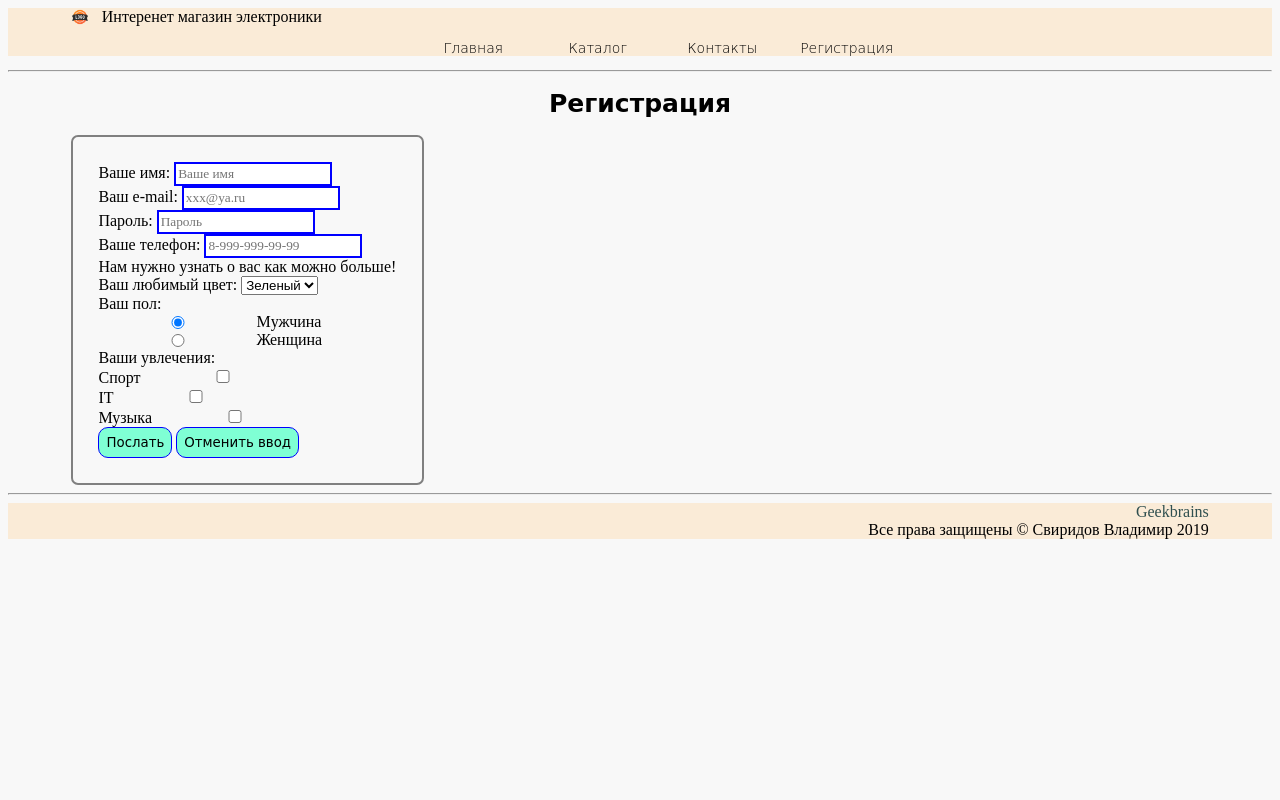
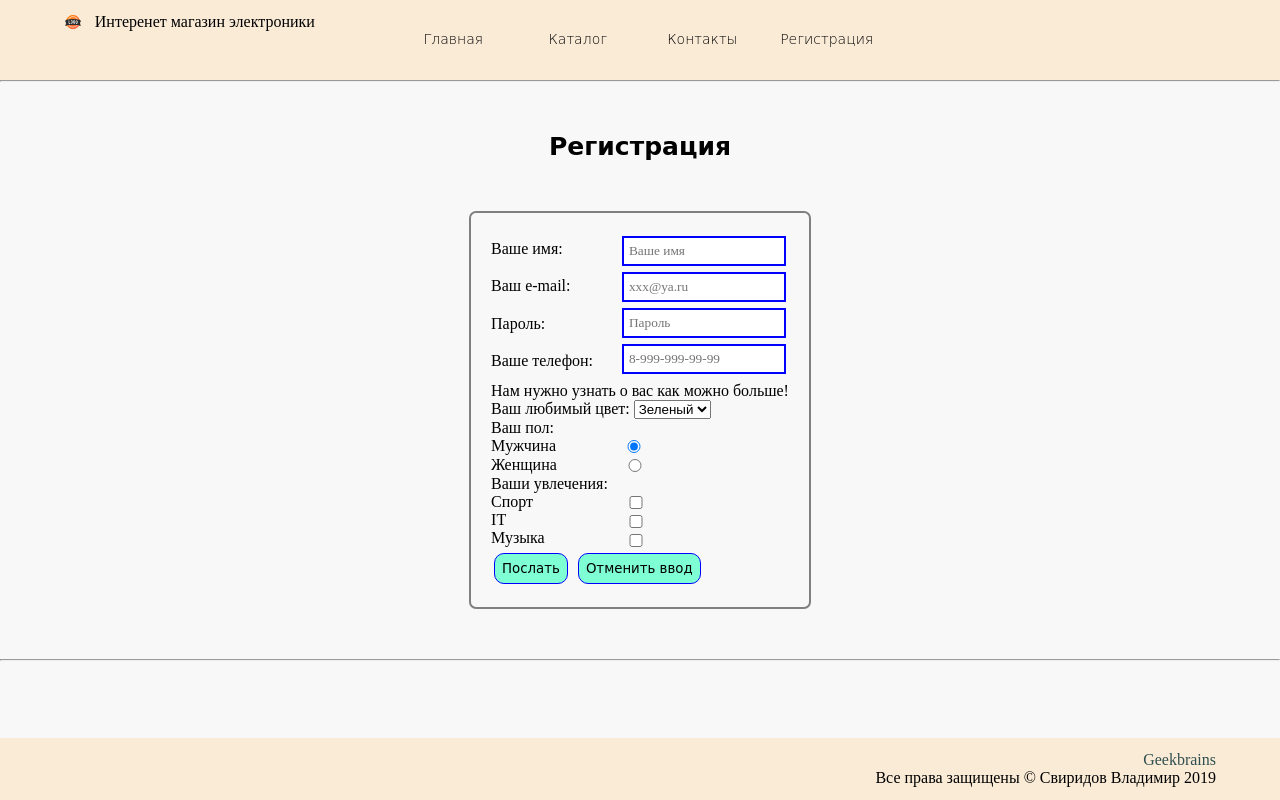
Before and after one commit to VladimirSviridov/Phnoes-web-shop, a plain HTML site: page registration.html in a window 1280 px wide. Drawn offline with Linux system fonts and the light colour scheme.

Commit message:
Correct styles, change markup

```diff
--- a/registration.html
+++ b/registration.html
@@ -3,11 +3,14 @@
 
 <head>
     <meta charset="UTF-8">
+    <meta name="viewport" content="width=device-width, initial-scale=1.0">
     <title>Регистрация</title>
     <link rel="stylesheet" href="style.css">
 </head>
+<body>
+
 <header>
-    <img src="img/logo1.png" alt="logo" class="logo"> <span>Интеренет магазин электроники</span>
+    <img src="img/logo1.png" alt="logo" class="logo"> <span class="logo__span">Интеренет магазин электроники</span>
     <ul class="menu">
         <li><a href="index.html">Главная</a></li>
         <li><a href="catalog.html" target="_blank">Каталог</a></li>
@@ -16,19 +19,24 @@
     </ul>
 </header>
 <hr>
-
-<body>
-
-<h1>Регистрация</h1>
+<main>
+    <h1 class="short__h1">Регистрация</h1>
+    <div class="container">
         <form class="inp" action="#">
+            <div class="inp__wrapper">
+                <div class="inp__labels">
                     <label for="mainName">Ваше имя:</label>
-    <input type="text" name="mainName" placeholder="Ваше имя"><br>
                     <label for="email">Ваш e-mail:</label>
-    <input type="email" name="email" placeholder="xxx@ya.ru" id="email"><br>
                     <label for="pass">Пароль:</label>
-    <input type="password" name="pass" placeholder="Пароль"><br>
                     <label for="number">Ваше телефон:</label>
-    <input type="number" name="number" placeholder="8-999-999-99-99"><br>
+                </div>
+                <div class="inp__inputs">
+                    <input type="text" id="mainName" name="mainName" placeholder="Ваше имя">
+                    <input type="email" name="email" placeholder="xxx@ya.ru" id="email">
+                    <input type="password" id="pass" name="pass" placeholder="Пароль">
+                    <input type="number" id="number" name="number" placeholder="8-999-999-99-99">
+                </div>
+            </div>
             Нам нужно узнать о вас как можно больше!<br>
             Ваш любимый цвет:
             <select>
@@ -37,18 +45,38 @@
                 <option value="BL">Синий</option>
             </select><br>
             Ваш пол: <br>
-    <input type="radio" name="pol" checked>Mужчина<br>
-    <input type="radio" name="pol">Женщина <br>
+            <div class="sex__radio">
+                <div class="sex__radio-men">
+                    <label for="men">Mужчина</label><input id="men" type="radio" name="pol" checked>
+                </div>
+                <div class="sex__radio-men">
+                    <label for="women">Женщина</label><input id="women" type="radio" name="pol">
+                </div>
+            </div>
+
             Ваши увлечения: <br>
-    Спорт <input type="checkbox"><br>
-    IT <input type="checkbox"><br>
-    Музыка <input type="checkbox"><br>
+            <div class="interests">
+                <div class="interests__part">
+                    <label for="sport">Спорт</label>
+                    <label for="IT">IT</label>
+                    <label for="music">Музыка</label>
+                </div>
+                <div class="interests__part">
+                    <input id="sport" name="sport" type="checkbox">
+                    <input id="IT" name="IT" type="checkbox">
+                    <input id="music" name="music" type="checkbox">
+                </div>
+            </div>
+
             <input type="submit" name="button" value="Послать">
             <input type="reset" name="button" value="Отменить ввод">
         </form>
+    </div>
+
     <hr>
+</main>
+
 <footer>
-
     <a href="https://geekbrains.ru" target="_blank">Geekbrains</a><br>
     Все права защищены &copy;&nbsp;Свиридов Владимир&nbsp;2019
 </footer>
--- a/style.css
+++ b/style.css
@@ -1,10 +1,27 @@
+* {
+    margin: 0;
+    padding: 0;
+}
+
+html {
+    height: 100vh;
+}
+
+body {
+    display: flex;
+    flex-direction: column;
+    height: 100%;
+    background: #f8f8f8;
+}
+
 header {
     height: 10%;
     background-color: antiquewhite;
+    flex: 0 0 auto
 }
 
-body {
-    background: #f8f8f8;
+main {
+    flex: 1 0 auto;
 }
 
 h1,
@@ -15,11 +32,17 @@ h2 {
 }
 
 .logo {
+    margin-top: 1%;
     margin-left: 5%;
     margin-right: 1%;
     width: 18px;
     height: 18px;
     float: left;
+}
+
+.logo__span {
+    display: flex;
+    margin-top: 1%;
 }
 
 .menu,
@@ -57,8 +80,25 @@ h2 {
     font-size: 24px;
     font-style: italic;
     line-height: 26px;
-    margin-left: 5%;
-    margin-right: 5%;
+    text-align: center;
+    margin: 50px 5% 50px 5%;
+}
+
+.short__h1 {
+    margin-top: 50px;
+    margin-bottom: 50px;
+}
+
+.short__h2{
+    margin-top: -20px;
+}
+
+.long__h2{
+    margin-bottom: 30px;
+}
+
+.buy{
+    margin-top: 30px;
 }
 
 .short img {
@@ -88,7 +128,7 @@ p:first-letter {
     height: 200px;
     border: 1px solid black;
     border-collapse: collapse;
-    margin-left: 5%;
+    margin-bottom: 30px;
 }
 
 .tablechar td {
@@ -101,10 +141,16 @@ p:first-letter {
     height: 50px;
 }
 
+.list{
+    margin-bottom: 30px;
+}
+
 .list,
 .list li {
+    padding: 4px;
     font-family: fantasy;
-    font-size: 10px;
+    font-size: 14px;
+    letter-spacing: 0.8px;
     list-style-type: square;
     margin-left: 5%;
     margin-right: 5%;
@@ -136,17 +182,29 @@ p:first-letter {
 
 .container {
     margin: 0 auto;
-    width: 750px;
+    width: 1000px;
     height: auto;
+    display: flex;
+    justify-content: center;
+    margin-bottom: 50px;
+}
+
+.goods__inner {
+    display: flex;
+    justify-content: space-around;
+}
+
+.goods {
+    padding: 5px;
+    display: table;
+    font-size: 18px;
+    font-weight: 400;
+    background-color: #eaeaea;
 
 }
 
-.goods {
-    font-size: 18px;
-    font-weight: 400;
-    background-color: #eaeaea;
-    float: left;
-    margin-left: 5%;
+.goods:not(:first-child) {
+    margin-left: 70px;
 }
 
 .goods img {
@@ -159,14 +217,17 @@ img:hover {
     outline: 2px solid blue;
 }
 
+.conts {
+    display: flex;
+    flex-direction: column;
+    align-items: center;
+    margin-bottom: 50px;
+}
+
 .inp {
     display: inline-block;
     border: 2px solid grey;
-    border-top-left-radius: 7px;
-    border-top-right-radius: 7px;
-    border-bottom-left-radius: 7px;
-    border-bottom-right-radius: 7px;
-    margin-left: 5%;
+    border-radius: 7px;
     padding: 2%;
 }
 
@@ -174,8 +235,48 @@ img:hover {
     width: 150px;
     height: auto;
     border: 2px solid blue;
-    padding: 2px;
+    margin: 3px;
+    padding: 5px;
     font-family: "Times New Roman", sans-serif;
+}
+
+.inp__wrapper {
+    display: flex;
+    margin-bottom: 5px;
+}
+
+.inp__labels,
+.inp__inputs {
+    display: flex;
+    flex-direction: column;
+    justify-content: space-between;
+}
+
+.inp__labels{
+    width: 43%;
+    padding: 7px 0;
+}
+
+.sex__radio{
+    display: flex;
+    flex-direction: column;
+    justify-content: left;
+}
+
+.sex__radio-men{
+    display: flex;
+    justify-content: left  ;
+}
+
+.interests{
+    display: flex;
+}
+
+.interests__part{
+    margin-right: 13px;
+    align-items: flex-start;
+    display: flex;
+    flex-direction: column;
 }
 
 input[name="pol"] {
@@ -189,10 +290,7 @@ input[name="button"] {
     width: auto;
     height: auto;
     border: 1px solid blue;
-    border-top-left-radius: 10px;
-    border-top-right-radius: 10px;
-    border-bottom-left-radius: 10px;
-    border-bottom-right-radius: 10px;
+    border-radius: 10px;
 }
 
 input[name="button"]:hover {
@@ -222,11 +320,18 @@ a {
 }
 
 footer {
-    padding-right: 5%;
+    margin-top: 30px;
+    flex: 0 0 auto;
+    padding: 1% 5%;
     height: auto;
     clear: both;
     text-align: right;
     background-color: antiquewhite;
+}
+
+.charact{
+    display: flex;
+    justify-content: space-around;
 }
 
 .good {
@@ -235,9 +340,12 @@ footer {
 }
 
 .char {
-    clear: both;
+    display: flex;
+    flex-direction: column;
+    align-items: center;
+
 }
 
 .tableconts {
-    margin-left: 5%;
+    margin: 5px 5px 15px;
 }
```
Also changed, not shown: catalog.html (+7 -3 lines), catalog/товар1.html (+9 -7 lines), catalog/товар2.html (+13 -10 lines), catalog/товар3.html (+12 -7 lines), contact.html (+7 -6 lines), index.html (+5 -4 lines). Lines whose indentation alone changed are shown as unchanged.
